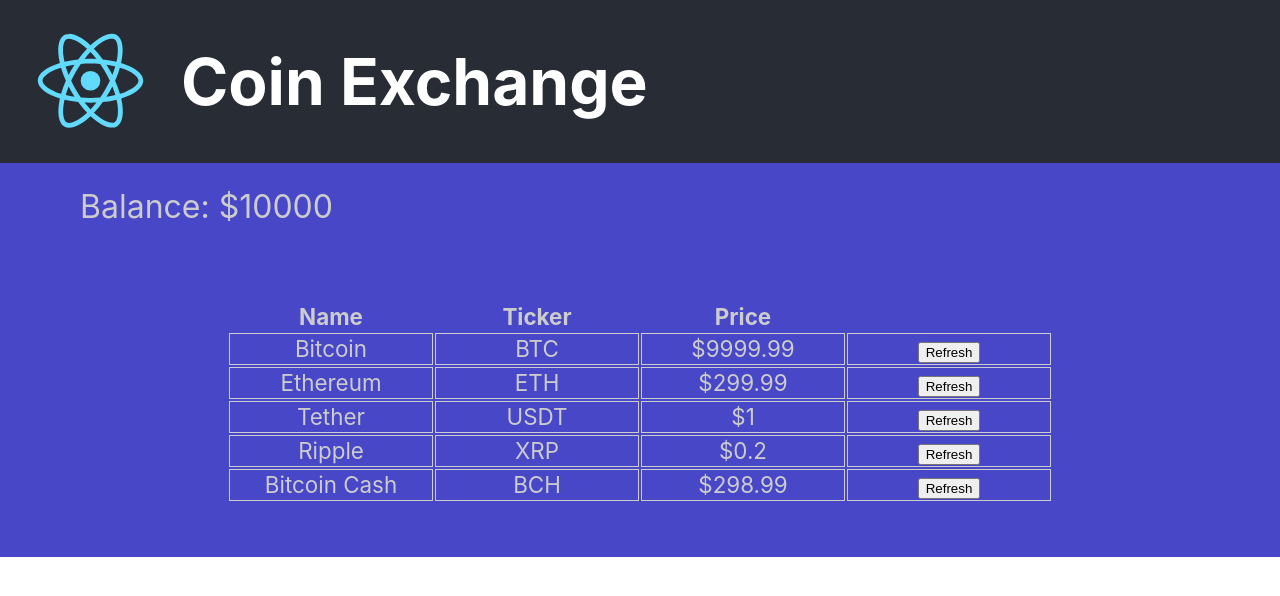
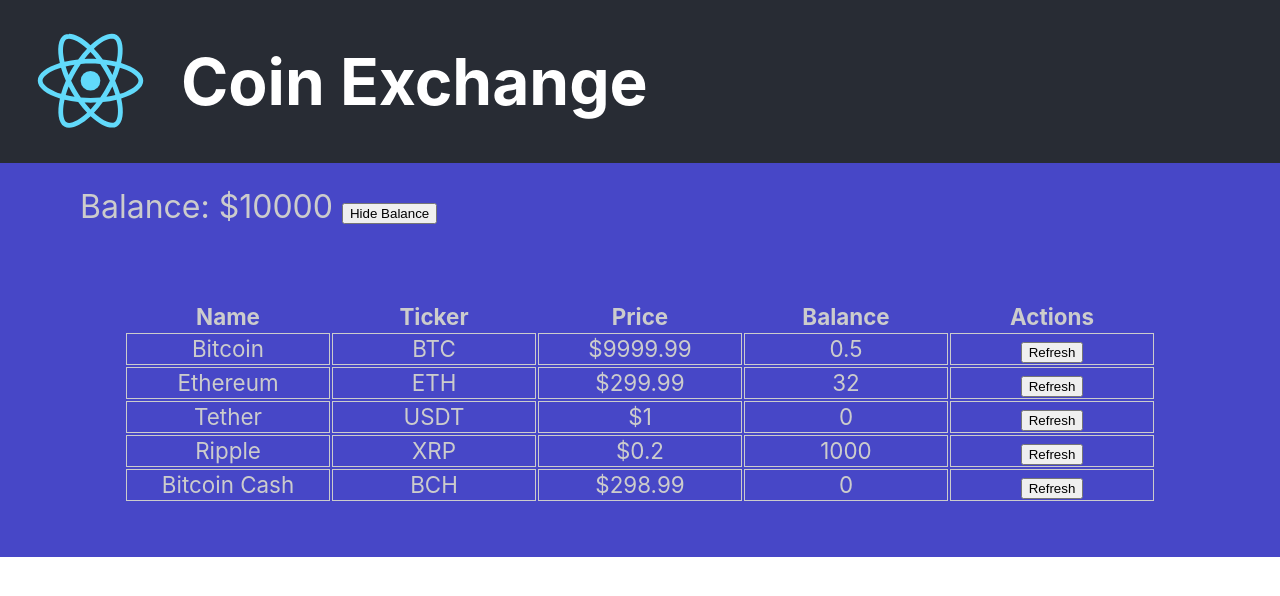
Before and after one commit to seanbabb/coin-exchange, a React (Create React App) app: page / in a window 1280 px wide. Shown: the top 596 px of the page. Built offline with nearby package versions, Linux system fonts and the light colour scheme.

Commit message:
class properties

```diff
--- a/src/App.js
+++ b/src/App.js
@@ -11,53 +11,54 @@ const AppDiv = styled.div`
 `;
 
 class App extends React.Component {
-  constructor(props) {
-    super(props);
-    this.state = {
+  state = {
+    showBalance: true,
     balance: 10000,
     coinData: [
       {
         name: 'Bitcoin',
         ticker: 'BTC',
+        balance: 0.5,
         price: 9999.99
       },
       {
         name: 'Ethereum',
         ticker: 'ETH',
+        balance: 32.0,
         price: 299.99
       },
       {
         name: 'Tether',
         ticker: 'USDT',
+        balance: 0,
         price: 1.00
       },
       {
         name: 'Ripple',
         ticker: 'XRP',
+        balance: 1000,
         price: 0.2
       },
       {
         name: 'Bitcoin Cash',
         ticker: 'BCH',
+        balance: 0,
         price: 298.99
       },
     ]
   }
-    this.handleRefresh = this.handleRefresh.bind(this);
+  handleToggleShowBalance = () => {
+    this.setState({showBalance: ! this.state.showBalance});
   }
 
-  handleRefresh(valueChangeTicker) {
-    const newCoinData = this.state.coinData.map( function({ticker, name, price}) {
-      let newPrice = price;
-      if (valueChangeTicker === ticker){
+  handleRefresh = (valueChangeTicker) => {
+    const newCoinData = this.state.coinData.map( function(values) {
+      let newValues = {...values};
+      if (valueChangeTicker === values.ticker){
         const randomPercentage = 0.995 + Math.random() * 0.01;
-        newPrice = newPrice * randomPercentage
+        newValues.price *= randomPercentage;
       }
-      return {
-        ticker,
-        name,
-        price: newPrice
-      }
+      return newValues;
     });
     this.setState({coinData: newCoinData});
   }
@@ -66,8 +67,14 @@ class App extends React.Component {
     return (
       <AppDiv>
         <AppHeader />
-        <AccountBalance amount={this.state.balance} />
-        <CoinList coinData={this.state.coinData} handleRefresh={this.handleRefresh} />
+        <AccountBalance
+          amount={this.state.balance}
+          showBalance={this.state.showBalance}
+          handleToggleShowBalance={this.handleToggleShowBalance} />
+        <CoinList
+          coinData={this.state.coinData}
+          showBalance={this.state.showBalance}
+          handleRefresh={this.handleRefresh} />
       </AppDiv>
     );
   }
--- a/src/components/AccountBalance/AccountBalance.jsx
+++ b/src/components/AccountBalance/AccountBalance.jsx
@@ -9,10 +9,19 @@ const Section = styled.section`
 `;
 
 export default class AccountBalance extends Component {
+
+    handleClick = (event) => {
+        event.preventDefault();
+        this.props.handleToggleShowBalance();
+    }
+
     render() {
+        const buttonText = this.props.showBalance ? 'Hide Balance' : 'Show Balance';
+        const showAccountBalance = this.props.showBalance ? <span>Balance: ${this.props.amount} </span> : null;
         return (
-            <Section className="accountBalance-section">
-              Balance: ${this.props.amount}
+            <Section>
+              {showAccountBalance}
+              <button onClick={this.handleClick} >{buttonText}</button>
             </Section>
         );
     }
--- a/src/components/Coin/Coin.jsx
+++ b/src/components/Coin/Coin.jsx
@@ -8,31 +8,21 @@ const Td = styled.td`
 `;
 
 export default class Coin extends Component {
-    constructor(props) {
-        super(props);
-        this.handleClick = this.handleClick.bind(this);
-    }
 
-   handleClick(event) {
+   handleClick = (event) => {
        // Prevent the default action of submitting the form
        event.preventDefault();
+       this.props.handleRefresh(this.props.ticker);
+   }
 
-       this.props.handleRefresh(this.props.ticker);
-        /*
-       const randomPercentage = 0.995 + Math.random() * 0.01;
-       this.setState(function(oldState) {
-            return {
-                price: oldState.price * randomPercentage
-            };
-        });
-        */
-   }
     render() {
+        let coinBalance = this.props.showBalance ? <Td>{this.props.balance}</Td> : null;
         return (
             <tr>
                 <Td>{this.props.name}</Td>
                 <Td>{this.props.ticker}</Td>
                 <Td>${this.props.price}</Td>
+                {coinBalance}
                 <Td>
                     <form action="#" method="POST">
                         <button onClick={this.handleClick}>Refresh</button>
@@ -46,5 +36,6 @@ export default class Coin extends Component {
 Coin.propTypes = {
     name: PropTypes.string.isRequired,
     ticker: PropTypes.string.isRequired,
-    price: PropTypes.number.isRequired
+    price: PropTypes.number.isRequired,
+    balance: PropTypes.number.isRequired
 }
--- a/src/components/CoinList/CoinList.jsx
+++ b/src/components/CoinList/CoinList.jsx
@@ -10,6 +10,7 @@ const Table = styled.table`
 
 export default class CoinList extends Component {
     render() {
+      let coinBalance = this.props.showBalance ? <th>Balance</th> : null;
         return (
             <Table>
             <thead>
@@ -17,15 +18,19 @@ export default class CoinList extends Component {
                 <th>Name</th>
                 <th>Ticker</th>
                 <th>Price</th>
+                {coinBalance}
+                <th>Actions</th>
               </tr>
             </thead>
             <tbody>
               {
-                this.props.coinData.map( ({name,ticker,price}) =>
+                this.props.coinData.map( ({name,ticker,price,balance}) =>
                 <Coin key={ticker}
                 handleRefresh={this.props.handleRefresh}
                 name={name}
                 ticker={ticker}
+                showBalance={this.props.showBalance}
+                balance={balance}
                 price={price} />
                 )
               }
```
Also changed, not shown: 1 other file (tests, documents, lock files or other folders). Lines whose indentation alone changed are shown as unchanged.
